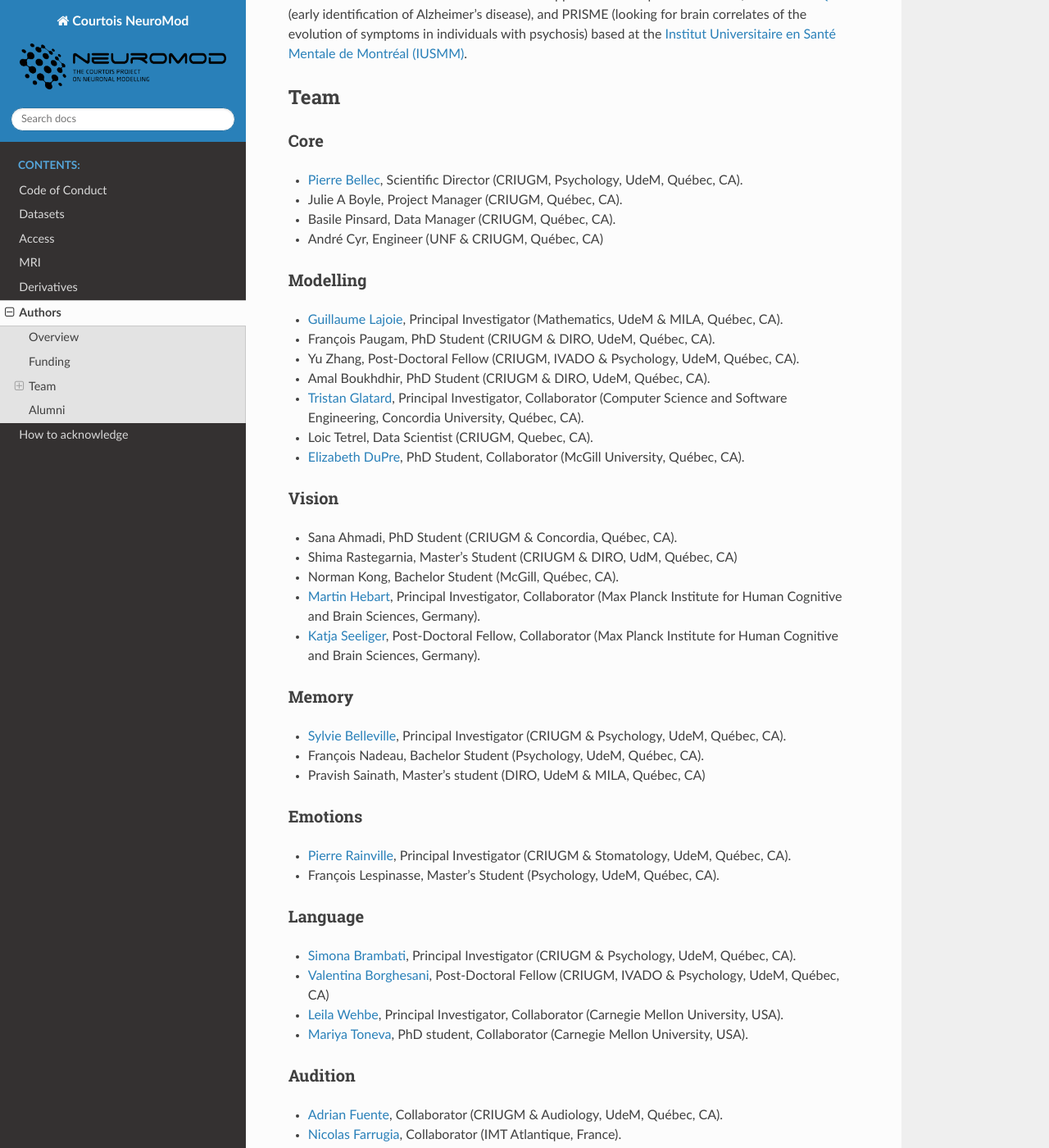
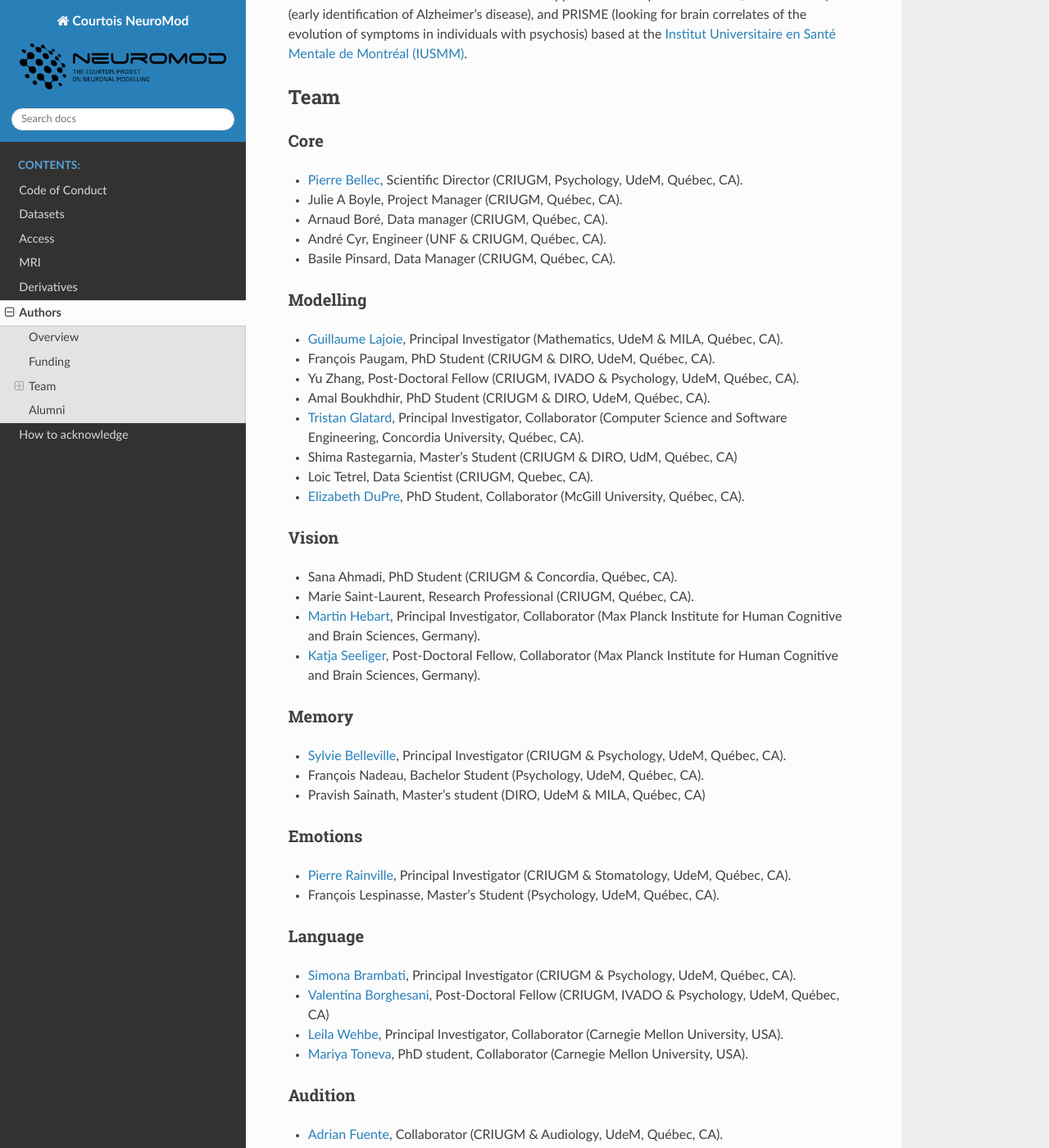
Before and after one commit to courtois-neuromod/cneuromod_docs, a Sphinx documentation site: the page built from source/AUTHORS.md, in a window 1280 px wide and 1400 px high, scrolled down 555 px. Shown: the whole window at 82% size. Built offline with Sphinx 7.4.7 and the Read the Docs theme 2.0.0, drawn with Linux system fonts in a browser that asks for light colours; some of the changed text lies outside the part shown.

Commit message:
Update AUTHORS.md

```diff
--- a/source/AUTHORS.md
+++ b/source/AUTHORS.md
@@ -15,8 +15,9 @@
 ### Core
  * [Pierre Bellec](http://www.criugm.qc.ca/en/researchers/laboratory-directors/81-pierre-bellec.html), Scientific Director (CRIUGM, Psychology, UdeM, Québec, CA).
  * Julie A Boyle, Project Manager (CRIUGM, Québec, CA).
+ * Arnaud Boré, Data manager (CRIUGM, Québec, CA).
+ * André Cyr, Engineer (UNF & CRIUGM, Québec, CA).
  * Basile Pinsard, Data Manager (CRIUGM, Québec, CA).
- * André Cyr, Engineer (UNF & CRIUGM, Québec, CA)
 
 ### Modelling
  * [Guillaume Lajoie](https://www.guillaumelajoie.com), Principal Investigator (Mathematics, UdeM & MILA, Québec, CA).
@@ -24,14 +25,13 @@
  * Yu Zhang, Post-Doctoral Fellow (CRIUGM, IVADO & Psychology, UdeM, Québec, CA).
  * Amal Boukhdhir, PhD Student (CRIUGM & DIRO, UdeM, Québec, CA).
  * [Tristan Glatard](https://users.encs.concordia.ca/~tglatard/), Principal Investigator, Collaborator (Computer Science and Software Engineering, Concordia University, Québec, CA).
+ * Shima Rastegarnia, Master's Student (CRIUGM & DIRO, UdM, Québec, CA)
  * Loic Tetrel, Data Scientist (CRIUGM, Quebec, CA).
  * [Elizabeth DuPre](https://elizabeth-dupre.com), PhD Student, Collaborator (McGill University, Québec, CA).
 
 ### Vision
  * Sana Ahmadi, PhD Student (CRIUGM & Concordia, Québec, CA).
- * Shima Rastegarnia, Master's Student (CRIUGM & DIRO, UdM, Québec, CA)
-
- * Norman Kong, Bachelor Student (McGill, Québec, CA).
+ * Marie Saint-Laurent, Research Professional (CRIUGM, Québec, CA).
  * [Martin Hebart](http://martin-hebart.de), Principal Investigator, Collaborator (Max Planck Institute for Human Cognitive and Brain Sciences, Germany).
  * [Katja Seeliger](http://seeliger.space/),  Post-Doctoral Fellow, Collaborator (Max Planck Institute for Human Cognitive and Brain Sciences, Germany).
 
@@ -58,16 +58,14 @@
  * Eddy Fortier, Msc student (Psychology, UdeM, Québec, CA).
 
 ### Video games
- * Maximilien Le Clei, Master's Student (CRIUGM & DIRO, UdeM & MILA, Québec, CA).
+ * Maximilien Le Clei, Research Professional (CRIUGM & DIRO, UdeM & MILA, Québec, CA).
  * Anirudha Kemtur, Master's Student (CRIUGM & DIRO, UdeM & MILA, Québec, CA).
  * [Karim Jerbi](http://www.karimjerbi.com/), Principal Investigator (CRIUGM & Psychology, UdeM, Québec, CA).
  * Yann Harel, PhD Student (Psychology, UdeM).
 
 ### MRI
  * [Julien Cohen-Adad](https://www.neuro.polymtl.ca/people/julien_cohenadad), Principal Investigator (CRIUGM & Polytechnique Montréal).
- * [Eva Alonso Ortiz](https://www.evaalonsoortiz.com/), Post-Doctoral Fellow (Polytechnique Montréal).
  * [Agâh Karakuzu](https://agahkarakuzu.github.io/), PhD Student (Polytechnique Montréal).
- * Arnaud Boré, Data Scientist (CRIUGM, Québec, CA).
 
 ### Other collaborators
  * [Tamara Vanderwal](https://www.bcchr.ca/tvanderwal) (University of British Columbia, Vancouver, CA).
@@ -75,6 +73,8 @@
  * [Jean-Baptiste Poline](https://www.mcgill.ca/neuro/jean-baptiste-poline-phd) (McGill University, Québec, CA).
 
 ## Alumni
+ * [Eva Alonso Ortiz](https://www.evaalonsoortiz.com/), Post-Doctoral Fellow (Polytechnique Montréal).
+ * Norman Kong, Bachelor Student (McGill, Québec, CA).
  * Samie-Jade Allard, Bachelor Student (Psychology, UdeM, Québec, CA).
  * Jonathan Armoza, Research Associate (CRIUGM, Québec, CA & NYU, US).
  * James Martin Floreani, Summer Intern 2019 (École Polytechnique, France).
```
